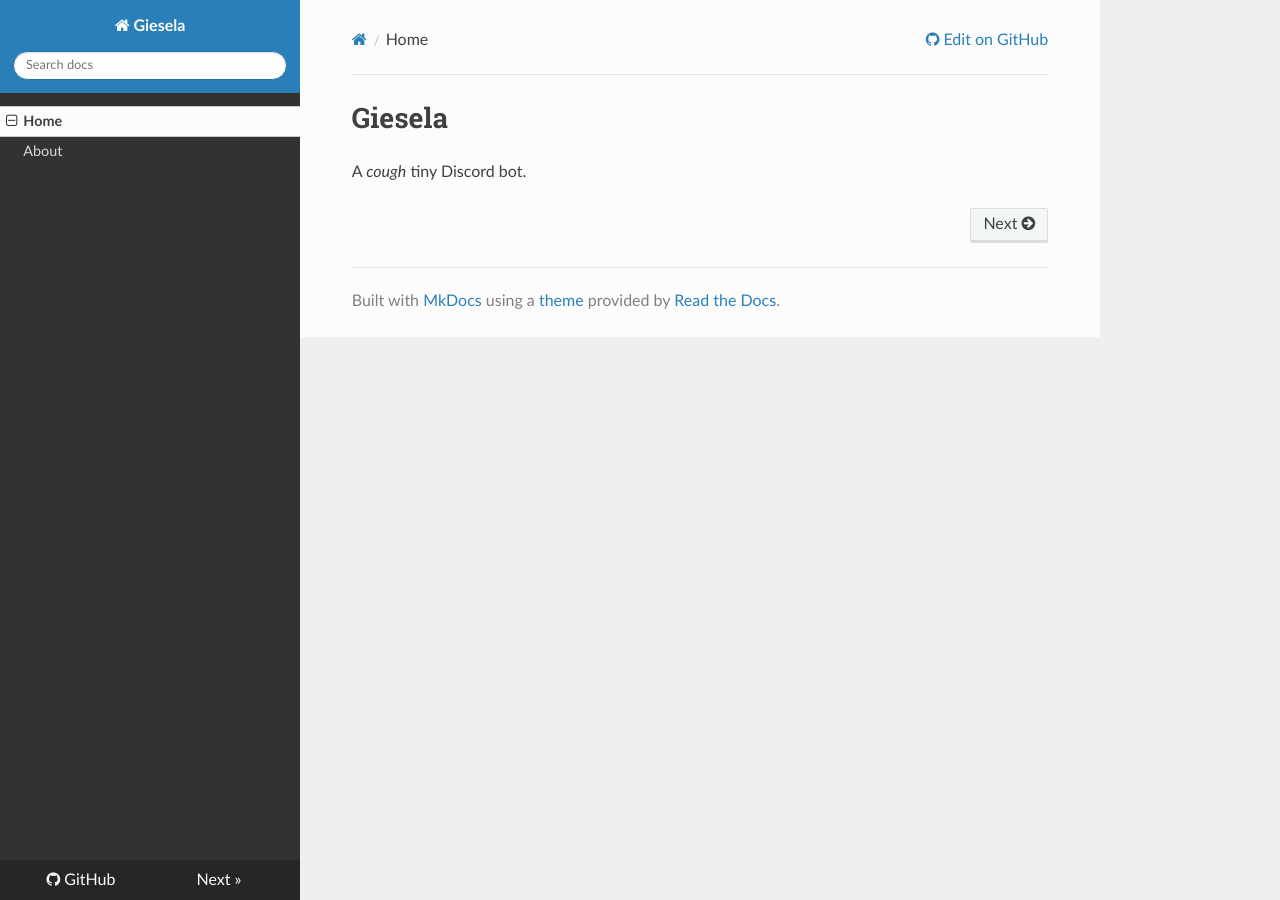
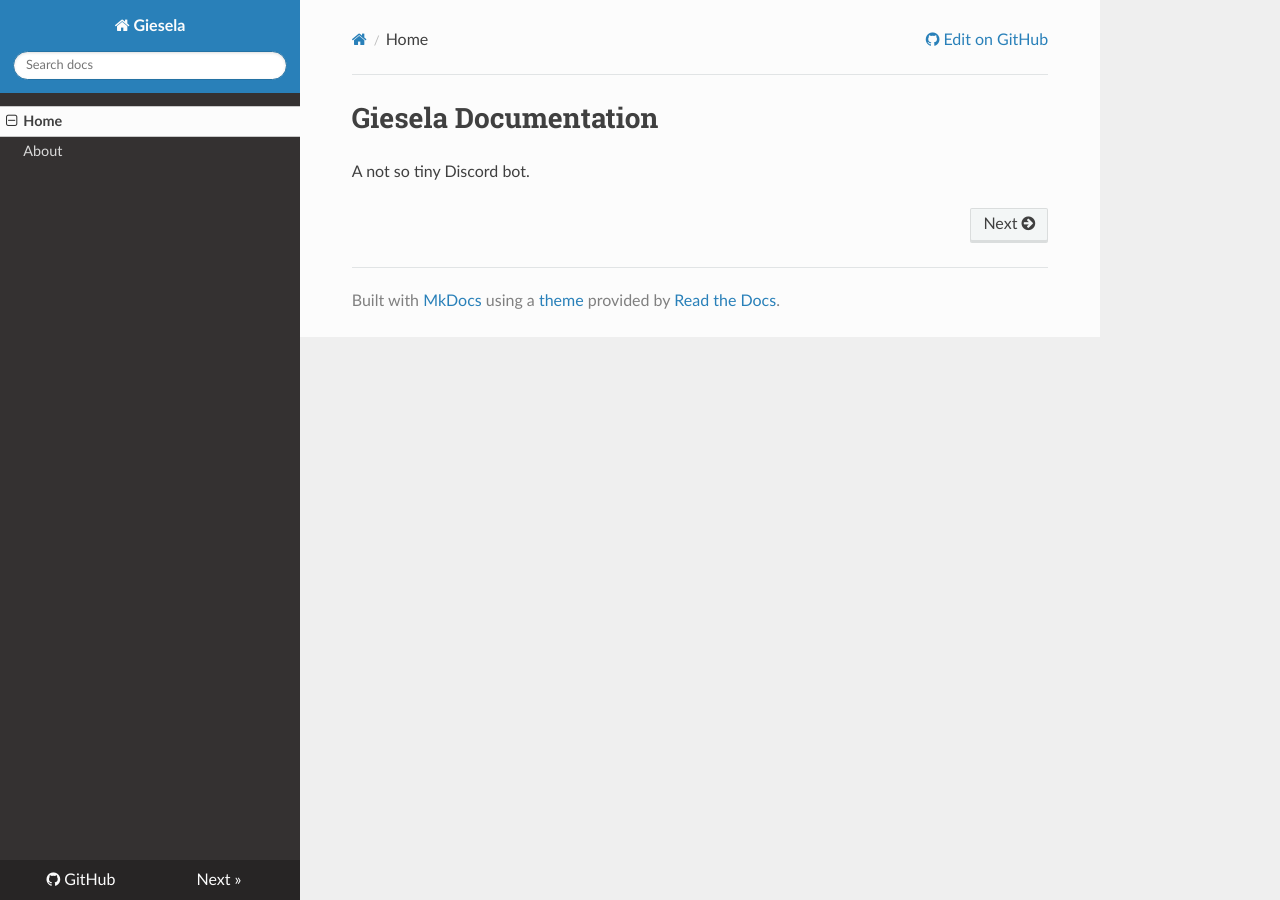
Before and after one commit to gieseladev/giesela, an MkDocs documentation site: the page built from docs/index.md, in a window 1280 px wide. Built offline with MkDocs 1.6.1, drawn with Linux system fonts in a browser that asks for light colours; nearby versions of some CDN libraries; old or Windows-style settings are respelled for this version of MkDocs.

Commit message:
Let's begin

```diff
--- a/docs/index.md
+++ b/docs/index.md
@@ -1,2 +1,2 @@
-# Giesela
-A *cough* tiny Discord bot.
+# Giesela Documentation
+A not so tiny Discord bot.
```
